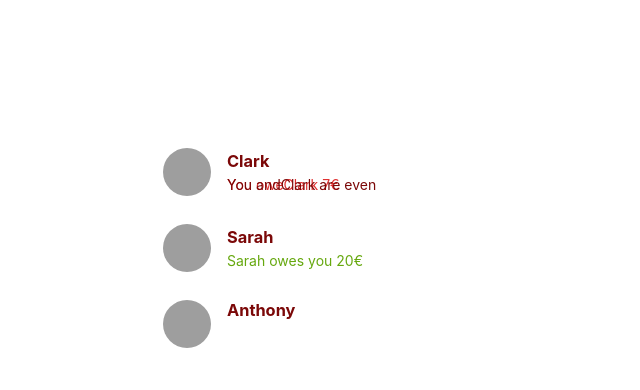
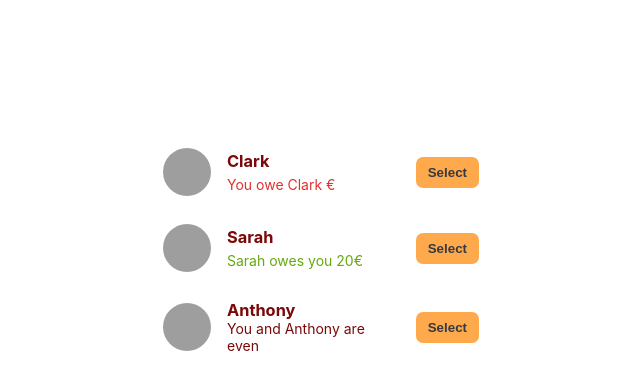
Before and after one commit to hulkarsharif/eat-n-split, a React (Create React App) app: page / in a window 1280 px wide. Shown: the top 390 px of the page, without its empty margins (79-719 px from the left). Built offline with nearby package versions, Linux system fonts and the light colour scheme; grey boxes are pictures that could not be loaded.

Commit message:
Create button in componnet

```diff
--- a/src/App.js
+++ b/src/App.js
@@ -48,9 +48,7 @@ function Friend({ friend }) {
             <h3>{friend.name}</h3>
 
             {friend.balance < 0 && (
-                <p className="red">
-                    You owe{friend.name} {Math.abs(friend.balance)}€
-                </p>
+                <p className="red">You owe {friend.name} €</p>
             )}
 
             {friend.balance > 0 && (
@@ -59,7 +57,8 @@ function Friend({ friend }) {
                 </p>
             )}
 
-            {friend.balance < 0 && <p>You and{friend.name} are even </p>}
+            {friend.balance === 0 && <p>You and {friend.name} are even </p>}
+            <button className="button">Select</button>
         </li>
     );
 }
```
